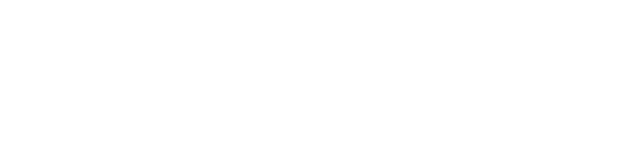
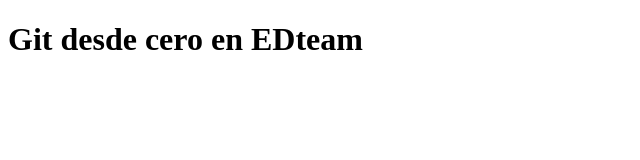
Before and after one commit to paitan2628/Git-desde-cero, a plain HTML site: page index.html in a window 1280 px wide. Shown: the whole page, without its empty margins (0-640 px from the left). Drawn offline with Linux system fonts and the light colour scheme.

Commit message:
Agrega EDteam en el h1 index

```diff
--- a/index.html
+++ b/index.html
@@ -5,6 +5,6 @@
 	<title>Git desde cero</title>
 </head>
 <body>
-
+	<h1>Git desde cero en EDteam</h1>
 </body>
 </html>
```
